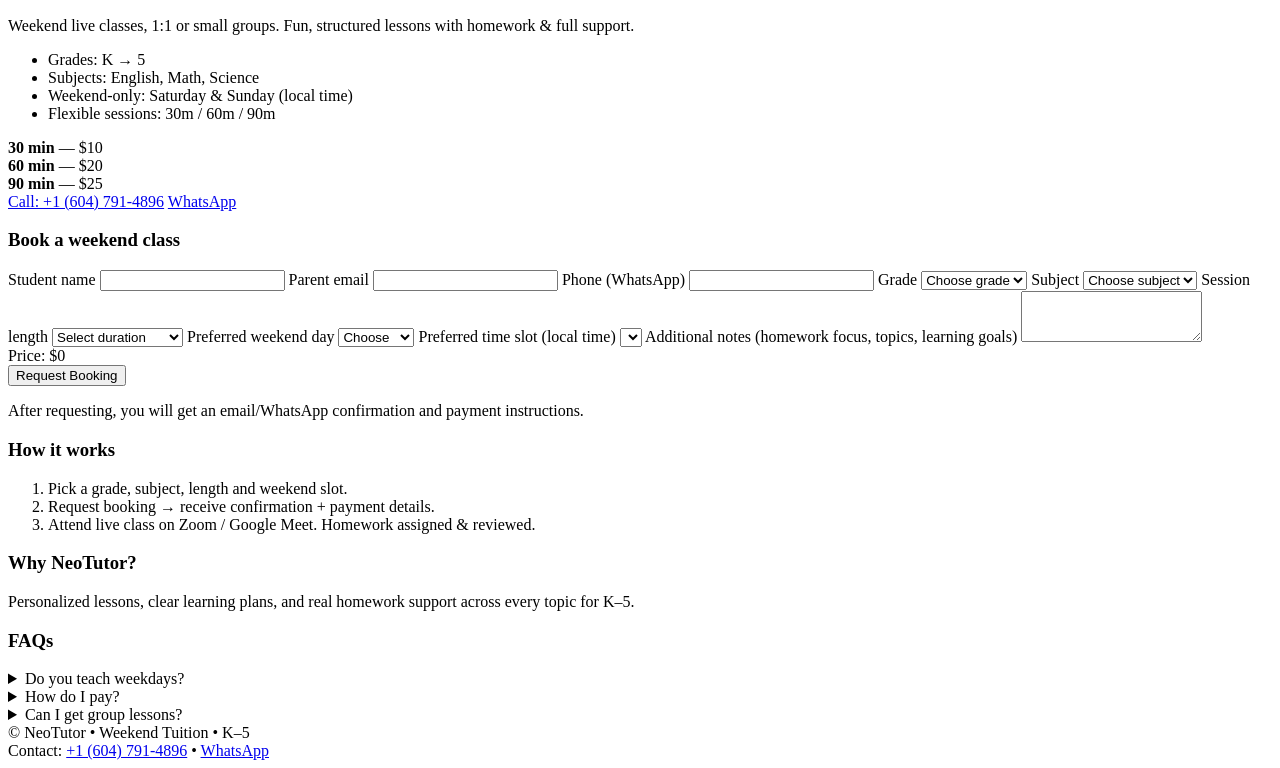
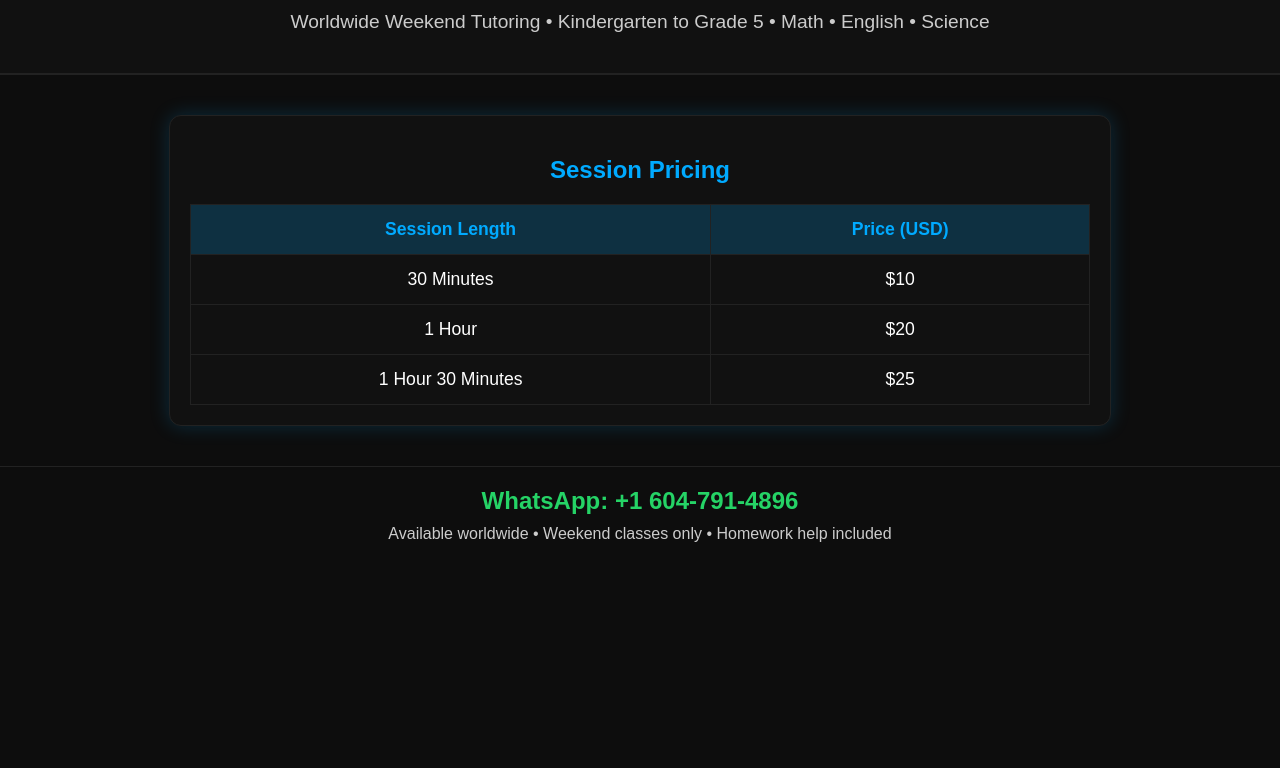
Before and after one commit to neildutt2012-hue/NeoBrainHub, a plain HTML site: page index.html in a window 1280 px wide. Shown: the part 148-916 px from the top of the page. After the commit the page ends 800 px from the top, so only its background shows below. Drawn offline with Linux system fonts and the light colour scheme.

Commit message:
Update index.html

```diff
--- a/index.html
+++ b/index.html
@@ -1,146 +1,115 @@
-<!doctype html>
+<!DOCTYPE html>
 <html lang="en">
 <head>
-  <meta charset="utf-8" />
-  <meta name="viewport" content="width=device-width,initial-scale=1" />
-  <title>NeoTutor — Weekend Live Tuition (K–5)</title>
-  <link rel="stylesheet" href="style.css" />
+  <meta charset="UTF-8" />
+  <meta name="viewport" content="width=device-width, initial-scale=1.0" />
+  <title>NeoBrainHub</title>
+  <style>
+    body {
+      margin: 0;
+      font-family: Arial, sans-serif;
+      background: #0d0d0d;
+      color: white;
+    }
+    header {
+      padding: 40px;
+      text-align: center;
+      background: #111;
+      border-bottom: 2px solid #222;
+    }
+    header h1 {
+      font-size: 3rem;
+      color: #00aaff;
+      letter-spacing: 2px;
+    }
+    .tagline {
+      margin-top: 10px;
+      font-size: 1.2rem;
+      color: #ccc;
+    }
+    .container {
+      max-width: 900px;
+      margin: 40px auto;
+      padding: 20px;
+      background: #111;
+      border-radius: 12px;
+      border: 1px solid #222;
+      box-shadow: 0 0 20px rgba(0, 170, 255, 0.2);
+    }
+    h2 {
+      text-align: center;
+      color: #00aaff;
+      margin-bottom: 20px;
+    }
+    table {
+      width: 100%;
+      border-collapse: collapse;
+      margin-top: 20px;
+      font-size: 1.1rem;
+    }
+    table th, table td {
+      padding: 14px;
+      text-align: center;
+      border: 1px solid #222;
+    }
+    table th {
+      background: #00aaff33;
+      color: #00aaff;
+      font-weight: bold;
+    }
+    table tr:hover {
+      background: #00aaff22;
+      transition: 0.3s;
+    }
+    .contact {
+      text-align: center;
+      margin-top: 40px;
+      padding: 20px;
+      border-top: 1px solid #222;
+    }
+    .whatsapp {
+      font-size: 1.5rem;
+      color: #25D366;
+      font-weight: bold;
+    }
+    .note {
+      margin-top: 10px;
+      color: #ccc;
+      font-size: 1rem;
+    }
+  </style>
 </head>
 <body>
-  <header class="site-header">
-    <div class="container">
-      <h1 class="brand">NeoTutor</h1>
-      <p class="tag">Live weekend tuition for Kindergarten → Grade 5 — English • Math • Science</p>
-    </div>
+  <header>
+    <h1>NeoBrainHub</h1>
+    <div class="tagline">Worldwide Weekend Tutoring • Kindergarten to Grade 5 • Math • English • Science</div>
   </header>
 
-  <main class="container">
-    <section class="hero">
-      <div class="hero-left">
-        <h2>Learn fast. Love learning.</h2>
-        <p>Weekend live classes, 1:1 or small groups. Fun, structured lessons with homework & full support.</p>
+  <div class="container">
+    <h2>Session Pricing</h2>
+    <table>
+      <tr>
+        <th>Session Length</th>
+        <th>Price (USD)</th>
+      </tr>
+      <tr>
+        <td>30 Minutes</td>
+        <td>$10</td>
+      </tr>
+      <tr>
+        <td>1 Hour</td>
+        <td>$20</td>
+      </tr>
+      <tr>
+        <td>1 Hour 30 Minutes</td>
+        <td>$25</td>
+      </tr>
+    </table>
+  </div>
 
-        <ul class="features">
-          <li>Grades: K → 5</li>
-          <li>Subjects: English, Math, Science</li>
-          <li>Weekend-only: Saturday & Sunday (local time)</li>
-          <li>Flexible sessions: 30m / 60m / 90m</li>
-        </ul>
-
-        <div class="prices">
-          <div><strong>30 min</strong> — $10</div>
-          <div><strong>60 min</strong> — $20</div>
-          <div><strong>90 min</strong> — $25</div>
-        </div>
-
-        <div class="contact-quick">
-          <a class="call" href="tel:+16047914896">Call: +1 (604) 791-4896</a>
-          <a class="wa" target="_blank" rel="noopener" href="https://wa.me/16047914896?text=Hi%20I%27m%20interested%20in%20tuition">WhatsApp</a>
-        </div>
-      </div>
-
-      <div class="hero-right">
-        <div class="booking-card">
-          <h3>Book a weekend class</h3>
-          <form id="bookingForm">
-            <label>Student name
-              <input name="studentName" required />
-            </label>
-
-            <label>Parent email
-              <input name="email" type="email" required />
-            </label>
-
-            <label>Phone (WhatsApp)
-              <input name="phone" required />
-            </label>
-
-            <label>Grade
-              <select name="grade" required>
-                <option value="">Choose grade</option>
-                <option value="Kindergarten">Kindergarten</option>
-                <option value="1">1</option>
-                <option value="2">2</option>
-                <option value="3">3</option>
-                <option value="4">4</option>
-                <option value="5">5</option>
-              </select>
-            </label>
-
-            <label>Subject
-              <select name="subject" required>
-                <option value="">Choose subject</option>
-                <option>English</option>
-                <option>Math</option>
-                <option>Science</option>
-              </select>
-            </label>
-
-            <label>Session length
-              <select name="length" id="lengthSelect" required>
-                <option value="">Select duration</option>
-                <option value="30">30 minutes — $10</option>
-                <option value="60">60 minutes — $20</option>
-                <option value="90">90 minutes — $25</option>
-              </select>
-            </label>
-
-            <label>Preferred weekend day
-              <select name="day" id="daySelect" required>
-                <option value="">Choose</option>
-                <option value="Saturday">Saturday</option>
-                <option value="Sunday">Sunday</option>
-              </select>
-            </label>
-
-            <label>Preferred time slot (local time)
-              <select name="time" id="timeSelect" required></select>
-            </label>
-
-            <label>Additional notes (homework focus, topics, learning goals)
-              <textarea name="notes" rows="3"></textarea>
-            </label>
-
-            <div class="price-row">
-              <div id="priceText">Price: $0</div>
-              <button type="submit" id="bookBtn">Request Booking</button>
-            </div>
-
-            <p class="small">After requesting, you will get an email/WhatsApp confirmation and payment instructions.</p>
-          </form>
-        </div>
-      </div>
-    </section>
-
-    <section class="how">
-      <h3>How it works</h3>
-      <ol>
-        <li>Pick a grade, subject, length and weekend slot.</li>
-        <li>Request booking → receive confirmation + payment details.</li>
-        <li>Attend live class on Zoom / Google Meet. Homework assigned & reviewed.</li>
-      </ol>
-    </section>
-
-    <section class="about">
-      <h3>Why NeoTutor?</h3>
-      <p>Personalized lessons, clear learning plans, and real homework support across every topic for K–5.</p>
-    </section>
-
-    <section class="faqs">
-      <h3>FAQs</h3>
-      <details><summary>Do you teach weekdays?</summary><p>No — lessons are only on weekends (Sat & Sun).</p></details>
-      <details><summary>How do I pay?</summary><p>Secure payment instructions are sent after booking. You can pay via Stripe / card / local options.</p></details>
-      <details><summary>Can I get group lessons?</summary><p>Yes — message on WhatsApp to arrange group pricing.</p></details>
-    </section>
-  </main>
-
-  <footer class="site-footer">
-    <div class="container">
-      <div>© NeoTutor • Weekend Tuition • K–5</div>
-      <div>Contact: <a href="tel:+16047914896">+1 (604) 791-4896</a> • <a target="_blank" rel="noopener" href="https://wa.me/16047914896">WhatsApp</a></div>
-    </div>
-  </footer>
-
-  <script src="script.js"></script>
+  <div class="contact">
+    <div class="whatsapp">WhatsApp: +1 604-791-4896</div>
+    <div class="note">Available worldwide • Weekend classes only • Homework help included</div>
+  </div>
 </body>
 </html>
```
